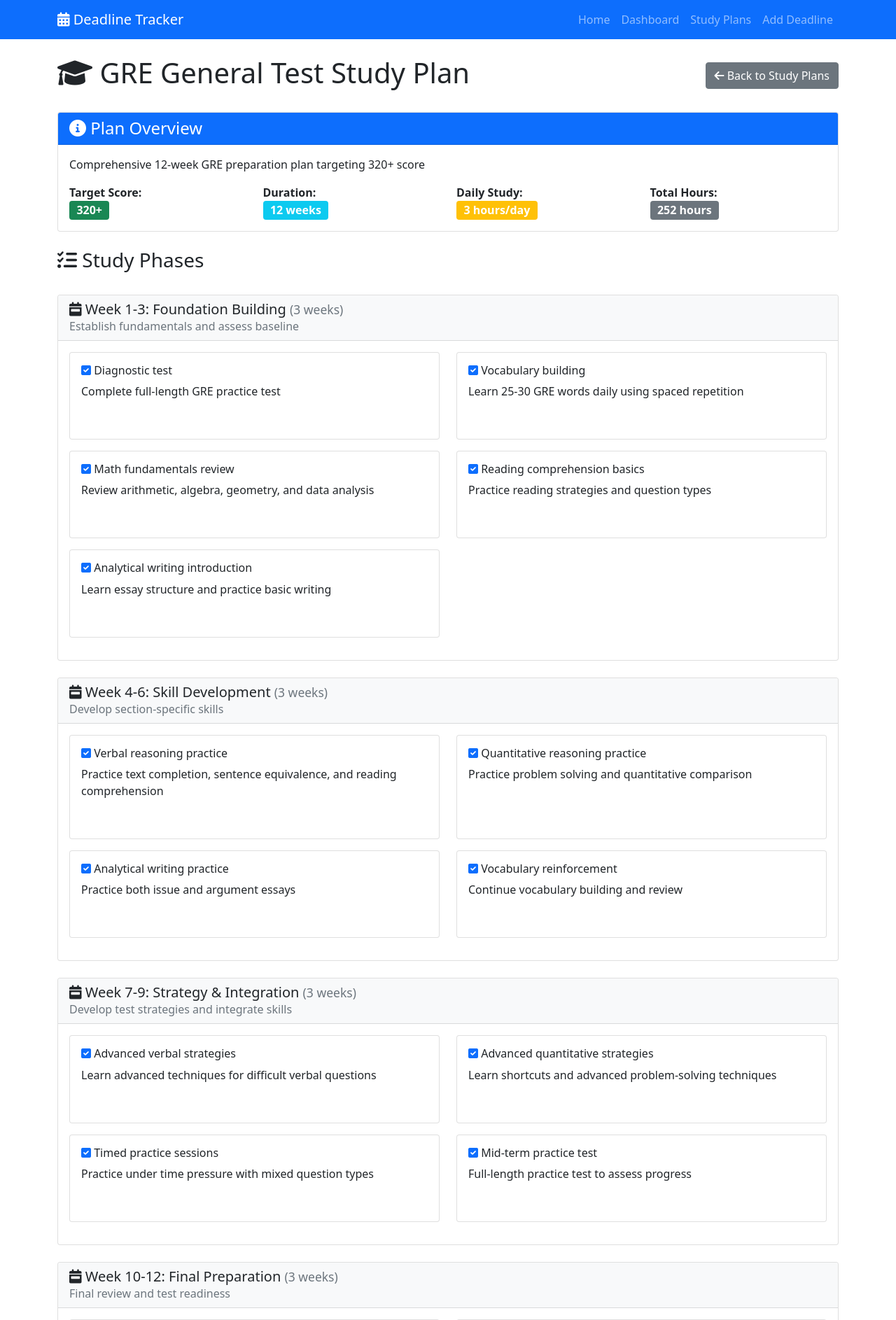
After one commit to travis7451/GraduatePrepare, a Flask app: page /study-plan/gre in a window 1280 px wide. The commit adds this page. Shown: the top 1886 px of the page at 70% size. Run offline with Flask 3, Linux system fonts and the light colour scheme.

Commit message:
Add comprehensive study plans feature
- Add TOEFL and GRE study plans with detailed phases and tasks
- Create study plans overview page with test comparison
- Add detailed study plan pages with phases, milestones, and resources
- Integrate study plans into navigation menu
- Include study tips specific to each test type
- Ready for test preparation tracking

```diff
--- a/deadline_tracker/app.py
+++ b/deadline_tracker/app.py
@@ -2,6 +2,7 @@ from flask import Flask, render_template, request, redirect, url_for, flash
 from flask_sqlalchemy import SQLAlchemy
 from datetime import datetime, timedelta
 import os
+from study_plans import STUDY_PLANS, get_study_plan, get_all_test_types
 
 app = Flask(__name__)
 app.config['SECRET_KEY'] = os.environ.get('SECRET_KEY', 'your-secret-key-here')
@@ -139,6 +140,22 @@ def check_database():
     except Exception as e:
         return f"<h2>Database Error</h2><p>{str(e)}</p><p><a href='/'>← Back to Home</a></p>"
 
+@app.route('/study-plans')
+def study_plans():
+    """Display available study plans"""
+    test_types = get_all_test_types()
+    return render_template('study_plans.html', test_types=test_types, plans=STUDY_PLANS)
+
+@app.route('/study-plan/<test_type>')
+def study_plan_detail(test_type):
+    """Display detailed study plan for specific test"""
+    plan = get_study_plan(test_type)
+    if not plan:
+        flash(f'Study plan for {test_type} not found', 'error')
+        return redirect(url_for('study_plans'))
+
+    return render_template('study_plan_detail.html', plan=plan, test_type=test_type.upper())
+
 @app.route('/dashboard')
 def dashboard():
     total_deadlines = Deadline.query.count()
--- a/deadline_tracker/templates/base.html
+++ b/deadline_tracker/templates/base.html
@@ -16,6 +16,7 @@
             <div class="navbar-nav ms-auto">
                 <a class="nav-link" href="{{ url_for('index') }}">Home</a>
                 <a class="nav-link" href="{{ url_for('dashboard') }}">Dashboard</a>
+                <a class="nav-link" href="{{ url_for('study_plans') }}">Study Plans</a>
                 <a class="nav-link" href="{{ url_for('add_deadline') }}">Add Deadline</a>
             </div>
         </div>
--- /dev/null
+++ b/deadline_tracker/templates/study_plan_detail.html
@@ -0,0 +1,179 @@
+{% extends "base.html" %}
+
+{% block title %}{{ test_type }} Study Plan - Deadline Tracker{% endblock %}
+
+{% block content %}
+<div class="row">
+    <div class="col-12">
+        <div class="d-flex justify-content-between align-items-center mb-4">
+            <h1>
+                <i class="fas fa-graduation-cap"></i> {{ plan.title }}
+            </h1>
+            <a href="{{ url_for('study_plans') }}" class="btn btn-secondary">
+                <i class="fas fa-arrow-left"></i> Back to Study Plans
+            </a>
+        </div>
+    </div>
+</div>
+
+<!-- Plan Overview -->
+<div class="row mb-4">
+    <div class="col-12">
+        <div class="card">
+            <div class="card-header bg-primary text-white">
+                <h4 class="mb-0"><i class="fas fa-info-circle"></i> Plan Overview</h4>
+            </div>
+            <div class="card-body">
+                <p class="card-text">{{ plan.description }}</p>
+                <div class="row">
+                    <div class="col-md-3">
+                        <strong>Target Score:</strong><br>
+                        <span class="badge bg-success fs-6">{{ plan.target_score }}+</span>
+                    </div>
+                    <div class="col-md-3">
+                        <strong>Duration:</strong><br>
+                        <span class="badge bg-info fs-6">{{ plan.duration_weeks }} weeks</span>
+                    </div>
+                    <div class="col-md-3">
+                        <strong>Daily Study:</strong><br>
+                        <span class="badge bg-warning fs-6">{{ plan.study_hours_per_day }} hours/day</span>
+                    </div>
+                    <div class="col-md-3">
+                        <strong>Total Hours:</strong><br>
+                        <span class="badge bg-secondary fs-6">{{ plan.duration_weeks * 7 * plan.study_hours_per_day }} hours</span>
+                    </div>
+                </div>
+            </div>
+        </div>
+    </div>
+</div>
+
+<!-- Study Phases -->
+<div class="row mb-4">
+    <div class="col-12">
+        <h3><i class="fas fa-tasks"></i> Study Phases</h3>
+    </div>
+</div>
+
+{% for phase in plan.phases %}
+<div class="row mb-4">
+    <div class="col-12">
+        <div class="card">
+            <div class="card-header bg-light">
+                <h5 class="mb-0">
+                    <i class="fas fa-calendar-week"></i> {{ phase.phase }}
+                    <small class="text-muted">({{ phase.duration }})</small>
+                </h5>
+                <p class="mb-0 text-muted">{{ phase.focus }}</p>
+            </div>
+            <div class="card-body">
+                <div class="row">
+                    {% for task in phase.tasks %}
+                    <div class="col-md-6 mb-3">
+                        <div class="card border-left-primary h-100">
+                            <div class="card-body">
+                                <h6 class="card-title">
+                                    <i class="fas fa-check-square text-primary"></i> {{ task.task }}
+                                </h6>
+                                <p class="card-text">{{ task.description }}</p>
+                                <div class="mt-2">
+                                    <span class="badge bg-outline-primary">{{ task.time_required }}</span>
+                                </div>
+                            </div>
+                        </div>
+                    </div>
+                    {% endfor %}
+                </div>
+            </div>
+        </div>
+    </div>
+</div>
+{% endfor %}
+
+<!-- Milestones -->
+<div class="row mb-4">
+    <div class="col-12">
+        <div class="card">
+            <div class="card-header bg-success text-white">
+                <h4 class="mb-0"><i class="fas fa-flag-checkered"></i> Milestones</h4>
+            </div>
+            <div class="card-body">
+                <div class="row">
+                    {% for milestone in plan.milestones %}
+                    <div class="col-md-6 mb-3">
+                        <div class="d-flex align-items-center">
+                            <div class="flex-shrink-0">
+                                <span class="badge bg-success rounded-pill">Week {{ milestone.week }}</span>
+                            </div>
+                            <div class="flex-grow-1 ms-3">
+                                <p class="mb-0">{{ milestone.milestone }}</p>
+                            </div>
+                        </div>
+                    </div>
+                    {% endfor %}
+                </div>
+            </div>
+        </div>
+    </div>
+</div>
+
+<!-- Resources -->
+<div class="row mb-4">
+    <div class="col-12">
+        <div class="card">
+            <div class="card-header bg-info text-white">
+                <h4 class="mb-0"><i class="fas fa-book"></i> Recommended Resources</h4>
+            </div>
+            <div class="card-body">
+                <div class="row">
+                    {% for resource in plan.resources %}
+                    <div class="col-md-4 mb-2">
+                        <div class="d-flex align-items-center">
+                            <i class="fas fa-book text-info me-2"></i>
+                            <span>{{ resource }}</span>
+                        </div>
+                    </div>
+                    {% endfor %}
+                </div>
+            </div>
+        </div>
+    </div>
+</div>
+
+<!-- Action Buttons -->
+<div class="row">
+    <div class="col-12 text-center">
+        <a href="{{ url_for('study_plans') }}" class="btn btn-secondary me-2">
+            <i class="fas fa-arrow-left"></i> Back to Study Plans
+        </a>
+        <a href="{{ url_for('add_deadline') }}" class="btn btn-primary me-2">
+            <i class="fas fa-plus"></i> Add Study Deadline
+        </a>
+        <a href="{{ url_for('dashboard') }}" class="btn btn-info">
+            <i class="fas fa-chart-bar"></i> View Dashboard
+        </a>
+    </div>
+</div>
+
+<!-- Study Tips -->
+<div class="row mt-4">
+    <div class="col-12">
+        <div class="alert alert-warning">
+            <h5><i class="fas fa-lightbulb"></i> Study Tips for {{ test_type }}</h5>
+            <ul class="mb-0">
+                {% if test_type == 'TOEFL' %}
+                    <li>Practice all four skills (Reading, Listening, Speaking, Writing) daily</li>
+                    <li>Focus on academic vocabulary and complex sentence structures</li>
+                    <li>Take notes while listening to lectures and conversations</li>
+                    <li>Practice speaking responses within time limits</li>
+                {% elif test_type == 'GRE' %}
+                    <li>Build vocabulary using spaced repetition systems</li>
+                    <li>Practice mental math to save time on quantitative sections</li>
+                    <li>Read academic articles to improve reading comprehension</li>
+                    <li>Practice writing essays with clear structure and examples</li>
+                {% endif %}
+            </ul>
+        </div>
+    </div>
+</div>
+{% endblock %}
```
Also changed, not shown: deadline_tracker/study_plans.py (added, +289 -0 lines), deadline_tracker/templates/study_plans.html (added, +107 -0 lines).
